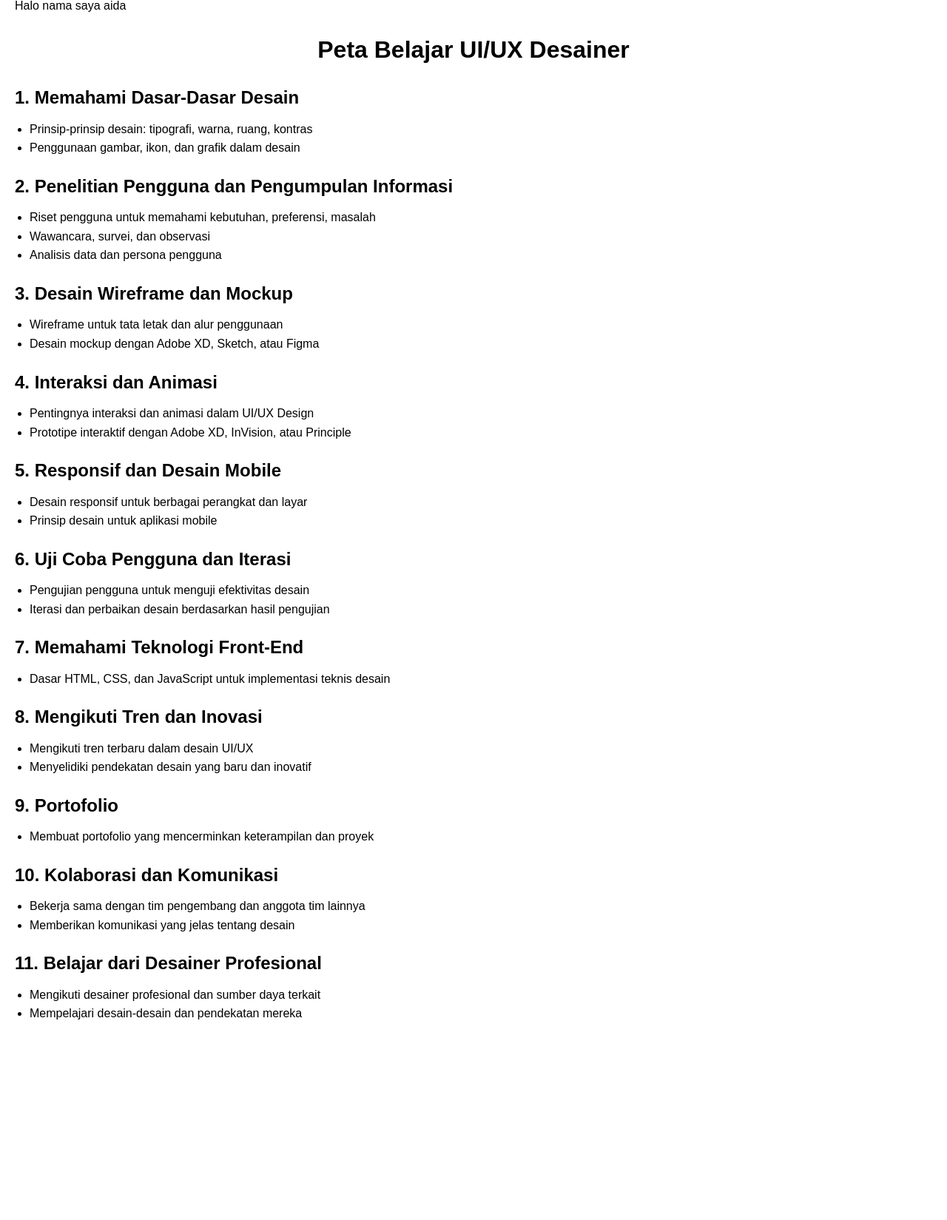
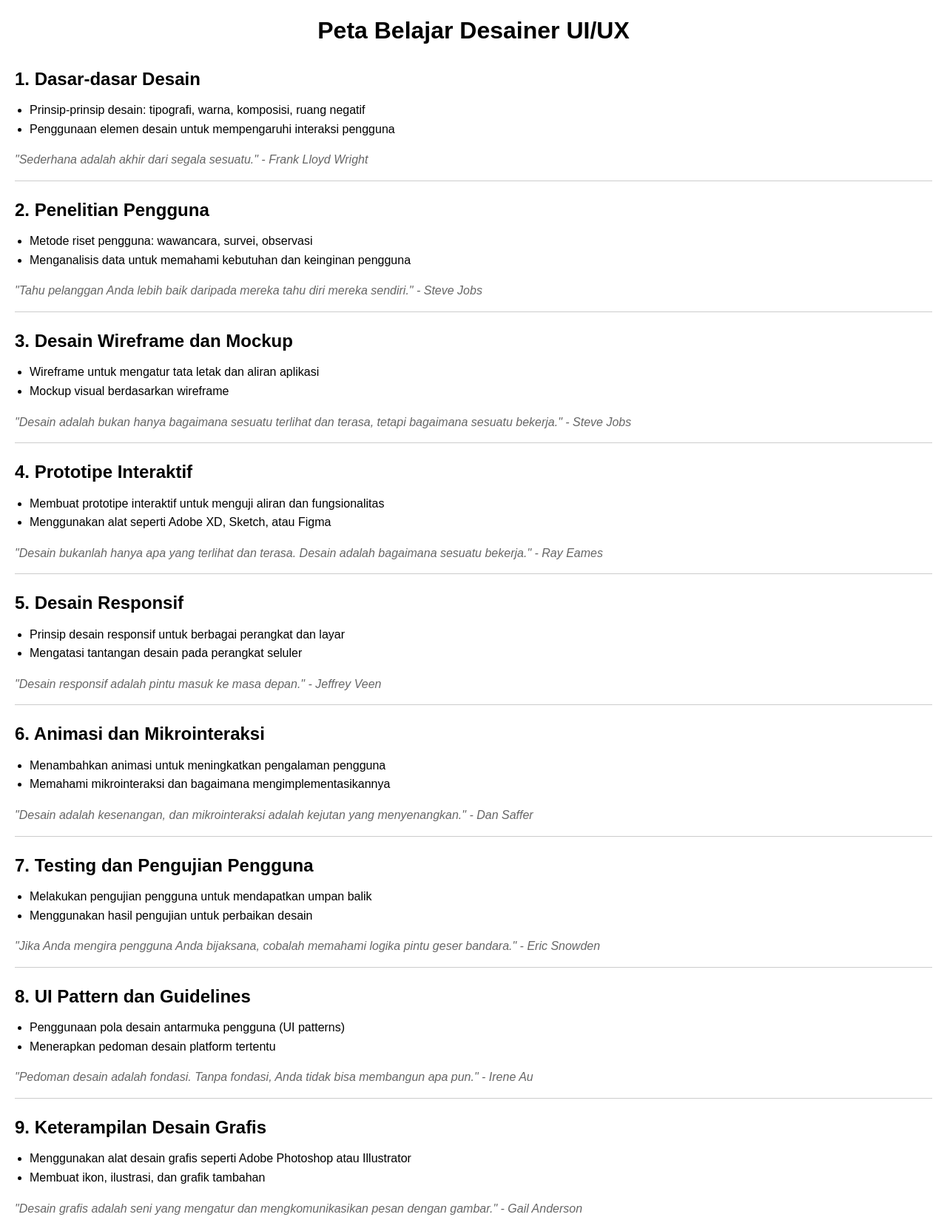
Before and after one commit to aidamifta56/aidamifta56.github.io, a plain HTML site: page index.html in a window 1280 px wide. Shown: the part 25-1674 px from the top of the page at 74% size. Before the commit the page ends 1448 px from the top, so only its background shows below. Drawn offline with Linux system fonts and the light colour scheme.

Commit message:
Update index.html

```diff
--- a/index.html
+++ b/index.html
@@ -1,10 +1,9 @@
-Halo nama saya aida
 <!DOCTYPE html>
 <html lang="en">
 <head>
     <meta charset="UTF-8">
     <meta name="viewport" content="width=device-width, initial-scale=1.0">
-    <title>Peta Belajar UI/UX Desainer</title>
+    <title>Peta Belajar Desainer UI/UX</title>
     <style>
         body {
             font-family: Arial, sans-serif;
@@ -20,6 +19,8 @@ Halo nama saya aida
 
         .topic {
             margin-bottom: 20px;
+            border-bottom: 1px solid #ccc;
+            padding-bottom: 10px;
         }
 
         .topic h2 {
@@ -31,6 +32,27 @@ Halo nama saya aida
             padding-left: 20px;
         }
 
+        .quote {
+            font-style: italic;
+            color: #666;
+            margin-bottom: 5px;
+        }
+
+        @keyframes slideIn {
+            from {
+                opacity: 0;
+                transform: translateX(-50px);
+            }
+            to {
+                opacity: 1;
+                transform: translateX(0);
+            }
+        }
+
+        .animated {
+            animation: slideIn 1s ease;
+        }
+
         @media only screen and (max-width: 600px) {
             .topic {
                 margin-left: 10px;
@@ -40,93 +62,134 @@ Halo nama saya aida
     </style>
 </head>
 <body>
-    <h1>Peta Belajar UI/UX Desainer</h1>
+    <h1>Peta Belajar Desainer UI/UX</h1>
 
-    <div class="topic">
-        <h2>1. Memahami Dasar-Dasar Desain</h2>
+    <div class="topic animated">
+        <h2>1. Dasar-dasar Desain</h2>
         <ul>
-            <li>Prinsip-prinsip desain: tipografi, warna, ruang, kontras</li>
-            <li>Penggunaan gambar, ikon, dan grafik dalam desain</li>
+            <li>Prinsip-prinsip desain: tipografi, warna, komposisi, ruang negatif</li>
+            <li>Penggunaan elemen desain untuk mempengaruhi interaksi pengguna</li>
         </ul>
+        <p class="quote">"Sederhana adalah akhir dari segala sesuatu." - Frank Lloyd Wright</p>
     </div>
 
-    <div class="topic">
-        <h2>2. Penelitian Pengguna dan Pengumpulan Informasi</h2>
+    <div class="topic animated">
+        <h2>2. Penelitian Pengguna</h2>
         <ul>
-            <li>Riset pengguna untuk memahami kebutuhan, preferensi, masalah</li>
-            <li>Wawancara, survei, dan observasi</li>
-            <li>Analisis data dan persona pengguna</li>
+            <li>Metode riset pengguna: wawancara, survei, observasi</li>
+            <li>Menganalisis data untuk memahami kebutuhan dan keinginan pengguna</li>
         </ul>
+        <p class="quote">"Tahu pelanggan Anda lebih baik daripada mereka tahu diri mereka sendiri." - Steve Jobs</p>
     </div>
 
-    <div class="topic">
+    <div class="topic animated">
         <h2>3. Desain Wireframe dan Mockup</h2>
         <ul>
-            <li>Wireframe untuk tata letak dan alur penggunaan</li>
-            <li>Desain mockup dengan Adobe XD, Sketch, atau Figma</li>
+            <li>Wireframe untuk mengatur tata letak dan aliran aplikasi</li>
+            <li>Mockup visual berdasarkan wireframe</li>
         </ul>
+        <p class="quote">"Desain adalah bukan hanya bagaimana sesuatu terlihat dan terasa, tetapi bagaimana sesuatu bekerja." - Steve Jobs</p>
     </div>
 
-    <div class="topic">
-        <h2>4. Interaksi dan Animasi</h2>
+    <div class="topic animated">
+        <h2>4. Prototipe Interaktif</h2>
         <ul>
-            <li>Pentingnya interaksi dan animasi dalam UI/UX Design</li>
-            <li>Prototipe interaktif dengan Adobe XD, InVision, atau Principle</li>
+            <li>Membuat prototipe interaktif untuk menguji aliran dan fungsionalitas</li>
+            <li>Menggunakan alat seperti Adobe XD, Sketch, atau Figma</li>
         </ul>
+        <p class="quote">"Desain bukanlah hanya apa yang terlihat dan terasa. Desain adalah bagaimana sesuatu bekerja." - Ray Eames</p>
     </div>
 
-    <div class="topic">
-        <h2>5. Responsif dan Desain Mobile</h2>
+    <div class="topic animated">
+        <h2>5. Desain Responsif</h2>
         <ul>
-            <li>Desain responsif untuk berbagai perangkat dan layar</li>
-            <li>Prinsip desain untuk aplikasi mobile</li>
+            <li>Prinsip desain responsif untuk berbagai perangkat dan layar</li>
+            <li>Mengatasi tantangan desain pada perangkat seluler</li>
         </ul>
+        <p class="quote">"Desain responsif adalah pintu masuk ke masa depan." - Jeffrey Veen</p>
     </div>
 
-    <div class="topic">
-        <h2>6. Uji Coba Pengguna dan Iterasi</h2>
+    <div class="topic animated">
+        <h2>6. Animasi dan Mikrointeraksi</h2>
         <ul>
-            <li>Pengujian pengguna untuk menguji efektivitas desain</li>
-            <li>Iterasi dan perbaikan desain berdasarkan hasil pengujian</li>
+            <li>Menambahkan animasi untuk meningkatkan pengalaman pengguna</li>
+            <li>Memahami mikrointeraksi dan bagaimana mengimplementasikannya</li>
         </ul>
+        <p class="quote">"Desain adalah kesenangan, dan mikrointeraksi adalah kejutan yang menyenangkan." - Dan Saffer</p>
     </div>
 
-    <div class="topic">
-        <h2>7. Memahami Teknologi Front-End</h2>
+    <div class="topic animated">
+        <h2>7. Testing dan Pengujian Pengguna</h2>
         <ul>
-            <li>Dasar HTML, CSS, dan JavaScript untuk implementasi teknis desain</li>
+            <li>Melakukan pengujian pengguna untuk mendapatkan umpan balik</li>
+            <li>Menggunakan hasil pengujian untuk perbaikan desain</li>
         </ul>
+        <p class="quote">"Jika Anda mengira pengguna Anda bijaksana, cobalah memahami logika pintu geser bandara." - Eric Snowden</p>
     </div>
 
-    <div class="topic">
-        <h2>8. Mengikuti Tren dan Inovasi</h2>
+    <div class="topic animated">
+        <h2>8. UI Pattern dan Guidelines</h2>
         <ul>
-            <li>Mengikuti tren terbaru dalam desain UI/UX</li>
-            <li>Menyelidiki pendekatan desain yang baru dan inovatif</li>
+            <li>Penggunaan pola desain antarmuka pengguna (UI patterns)</li>
+            <li>Menerapkan pedoman desain platform tertentu</li>
         </ul>
+        <p class="quote">"Pedoman desain adalah fondasi. Tanpa fondasi, Anda tidak bisa membangun apa pun." - Irene Au</p>
     </div>
 
-    <div class="topic">
-        <h2>9. Portofolio</h2>
+    <div class="topic animated">
+        <h2>9. Keterampilan Desain Grafis</h2>
         <ul>
-            <li>Membuat portofolio yang mencerminkan keterampilan dan proyek</li>
+            <li>Menggunakan alat desain grafis seperti Adobe Photoshop atau Illustrator</li>
+            <li>Membuat ikon, ilustrasi, dan grafik tambahan</li>
         </ul>
+        <p class="quote">"Desain grafis adalah seni yang mengatur dan mengkomunikasikan pesan dengan gambar." - Gail Anderson</p>
     </div>
 
-    <div class="topic">
-        <h2>10. Kolaborasi dan Komunikasi</h2>
+    <div class="topic animated">
+        <h2>10. Pengembangan Kreatif</h2>
         <ul>
-            <li>Bekerja sama dengan tim pengembang dan anggota tim lainnya</li>
-            <li>Memberikan komunikasi yang jelas tentang desain</li>
+            <li>Melatih kreativitas dalam mendesain</li>
+            <li>Menjadi terbuka terhadap ide-ide baru dan inovatif</li>
         </ul>
+        <p class="quote">"Kreativitas membutuhkan keberanian untuk membiarkan pergi kepastian." - Erich Fromm</p>
     </div>
 
-    <div class="topic">
-        <h2>11. Belajar dari Desainer Profesional</h2>
+    <div class="topic animated">
+        <h2>11. Mempelajari Proyek-proyek Desain Nyata</h2>
         <ul>
-            <li>Mengikuti desainer profesional dan sumber daya terkait</li>
-            <li>Mempelajari desain-desain dan pendekatan mereka</li>
+            <li>Ikuti proyek-proyek desain nyata untuk memahami dunia nyata</li>
+            <li>Menghadapi tantangan desain pada proyek sebenarnya</li>
         </ul>
+        <p class="quote">"Desain bukanlah hanya tentang bagaimana sesuatu terlihat. Desain adalah tentang bagaimana sesuatu bekerja." - Steve Jobs</p>
+    </div>
+
+    <div class="topic animated">
+        <h2>12. Membangun Portofolio</h2>
+        <ul>
+            <li>Membuat portofolio untuk menunjukkan keterampilan dan proyek</li>
+            <li>Menampilkan variasi karya dan meningkatkan pengalaman pengguna</li>
+        </ul>
+        <p class="quote">"Portofolio adalah wajah desainer. Buatlah itu cantik." - UXPin</p>
+    </div>
+
+    <div class="topic animated">
+        <h2>13. Mencari Inspirasi</h2>
+        <ul>
+            <li>Mengikuti desainer UI/UX terkemuka di media sosial</li>
+            <li>Mencari inspirasi dari desain kreatif dan inovatif</li>
+        </ul>
+        <p class="quote">"Inspirasi adalah pendorong kreativitas. Jangan pernah berhenti mencari." - Nike</p>
+    </div>
+
+    <div class="topic animated">
+        <h2>More Info😆</h2>
+        <ul>
+            <li>Mengembangkan kemampuan komunikasi dan kolaborasi dengan tim pengembangan</li>
+            <li>Menjaga diri tetap up-to-date dengan perkembangan terbaru dalam desain UI/UX</li>
+            <li>Mempertimbangkan aspek aksesibilitas dalam desain untuk pengguna dengan berbagai kemampuan</li>
+            <li>Belajar dari desain aplikasi dan situs web yang ada untuk mendapatkan wawasan lebih lanjut</li>
+        </ul>
+        <p class="quote">"Desain UI/UX adalah tentang menciptakan pengalaman yang bermakna dan memuaskan bagi pengguna." - ChatGPT (tentu saja!)</p>
     </div>
 </body>
 </html>
```
